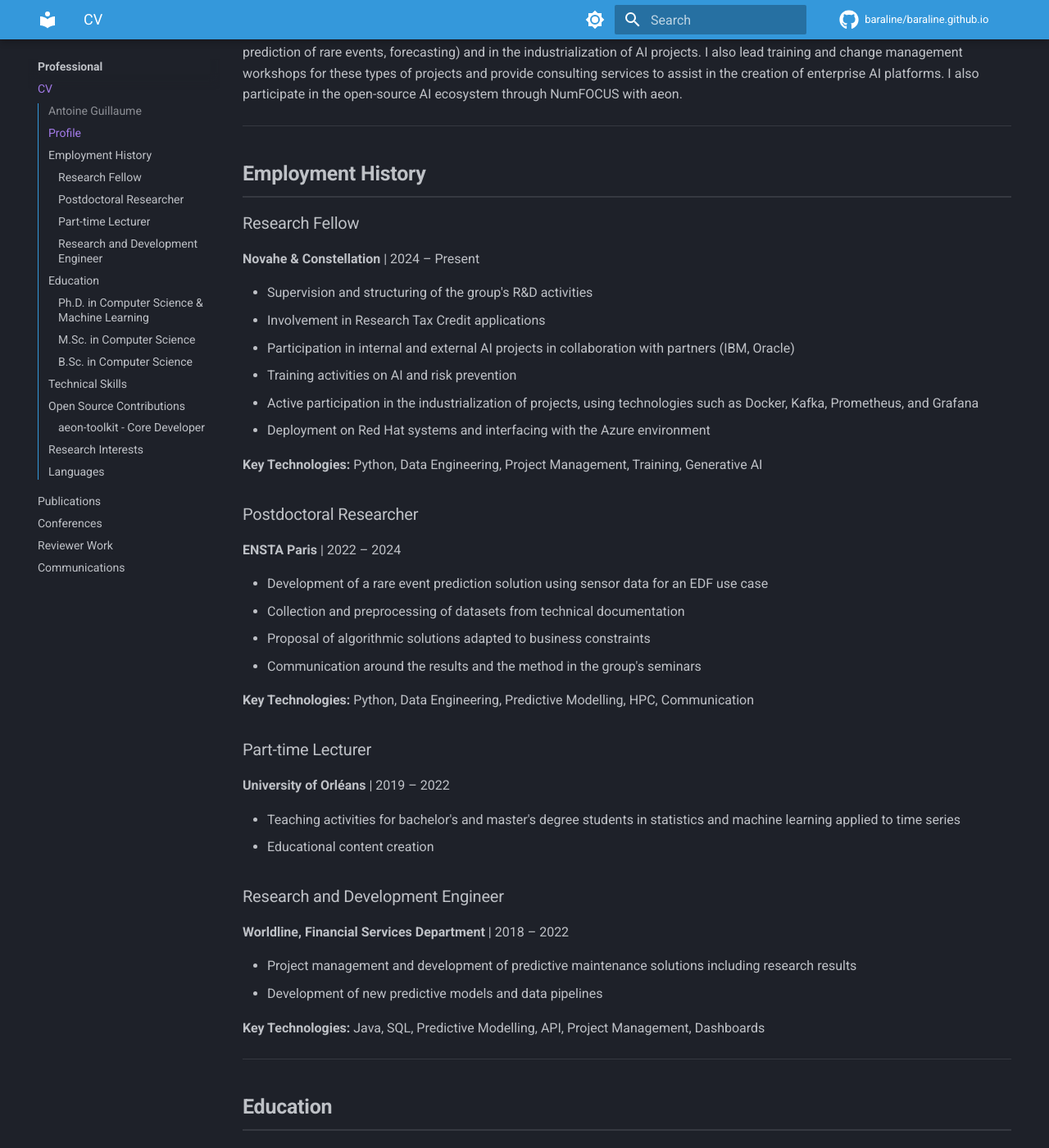
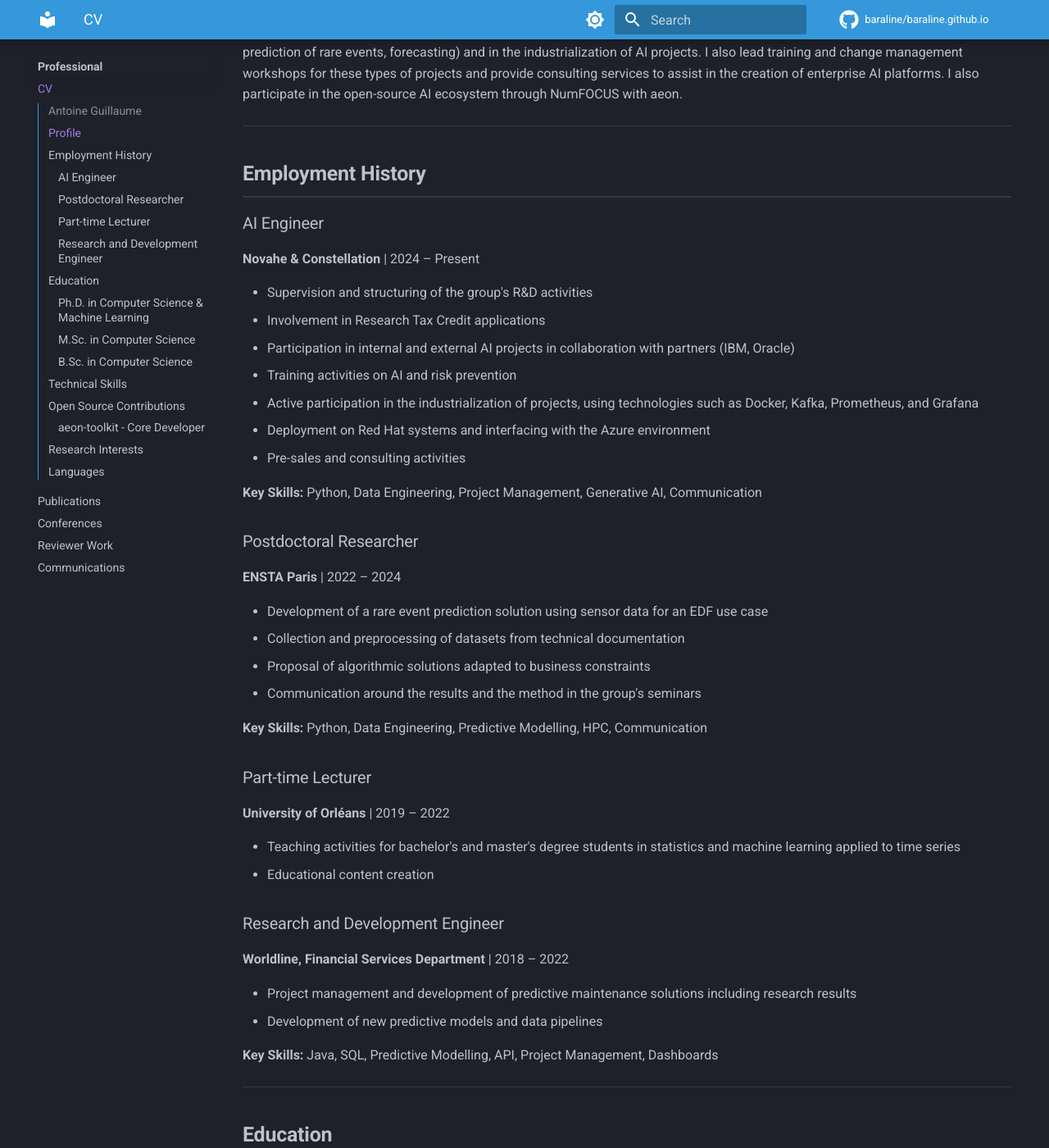
Before and after one commit to baraline/baraline.github.io, an MkDocs documentation site: the page built from docs/professional/cv.md, in a window 1280 px wide and 1400 px high, scrolled down 501 px. Shown: the whole window at 82% size. Built offline with MkDocs 1.6.1 and Material for MkDocs 9.7.7, drawn with Linux system fonts in a browser that asks for light colours; comment, search, counter and statistics services are not loaded.

Commit message:
Update cv.md

```diff
--- a/docs/professional/cv.md
+++ b/docs/professional/cv.md
@@ -16,7 +16,7 @@ As a research engineer specializing in AI, I acquired experience through project
 
 ## Employment History
 
-### Research Fellow
+### AI Engineer
 **Novahe & Constellation** | 2024 – Present
 
 - Supervision and structuring of the group's R&D activities
@@ -25,8 +25,9 @@ As a research engineer specializing in AI, I acquired experience through project
 - Training activities on AI and risk prevention
 - Active participation in the industrialization of projects, using technologies such as Docker, Kafka, Prometheus, and Grafana
 - Deployment on Red Hat systems and interfacing with the Azure environment
+- Pre-sales and consulting activities
 
-**Key Technologies:** Python, Data Engineering, Project Management, Training, Generative AI
+**Key Skills:** Python, Data Engineering, Project Management, Generative AI, Communication
 
 ### Postdoctoral Researcher
 **ENSTA Paris** | 2022 – 2024
@@ -36,7 +37,7 @@ As a research engineer specializing in AI, I acquired experience through project
 - Proposal of algorithmic solutions adapted to business constraints
 - Communication around the results and the method in the group's seminars
 
-**Key Technologies:** Python, Data Engineering, Predictive Modelling, HPC, Communication
+**Key Skills:** Python, Data Engineering, Predictive Modelling, HPC, Communication
 
 ### Part-time Lecturer
 **University of Orléans** | 2019 – 2022
@@ -50,7 +51,7 @@ As a research engineer specializing in AI, I acquired experience through project
 - Project management and development of predictive maintenance solutions including research results
 - Development of new predictive models and data pipelines
 
-**Key Technologies:** Java, SQL, Predictive Modelling, API, Project Management, Dashboards
+**Key Skills:** Java, SQL, Predictive Modelling, API, Project Management, Dashboards
 
 ---
 
```
